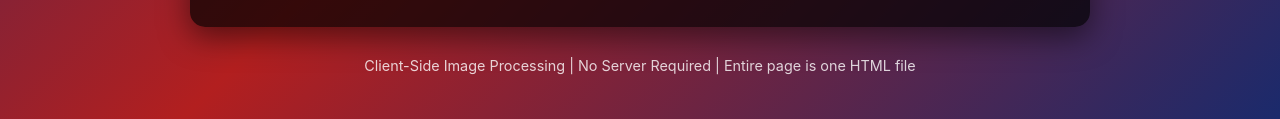
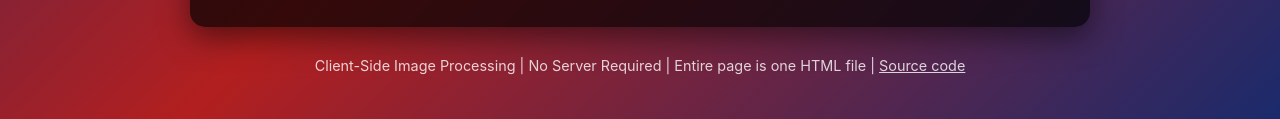
Before and after one commit to james2doyle/desqueeze, a plain HTML site: page docs/index.html in a window 1280 px wide. Shown: the part 800-919 px from the top of the page. Drawn offline with Linux system fonts and the light colour scheme.

Commit message:
docs: add source code link

```diff
--- a/docs/index.html
+++ b/docs/index.html
@@ -242,6 +242,10 @@ footer {
   font-size: 0.9rem;
 }
 
+footer a {
+  color: white;
+}
+
 @media (max-width: 600px) {
   .container {
     padding: 15px;
@@ -327,7 +331,7 @@ footer {
 </div>
 
 <footer>
-  <p>Client-Side Image Processing | No Server Required | Entire page is one HTML file</p>
+  <p>Client-Side Image Processing | No Server Required | Entire page is one HTML file | <a href="https://github.com/james2doyle/desqueeze" target="_blank" title="View source code on GitHub">Source code</a></p>
 </footer>
 <script>
 const searchParams = new URLSearchParams(window.location.search);
```
